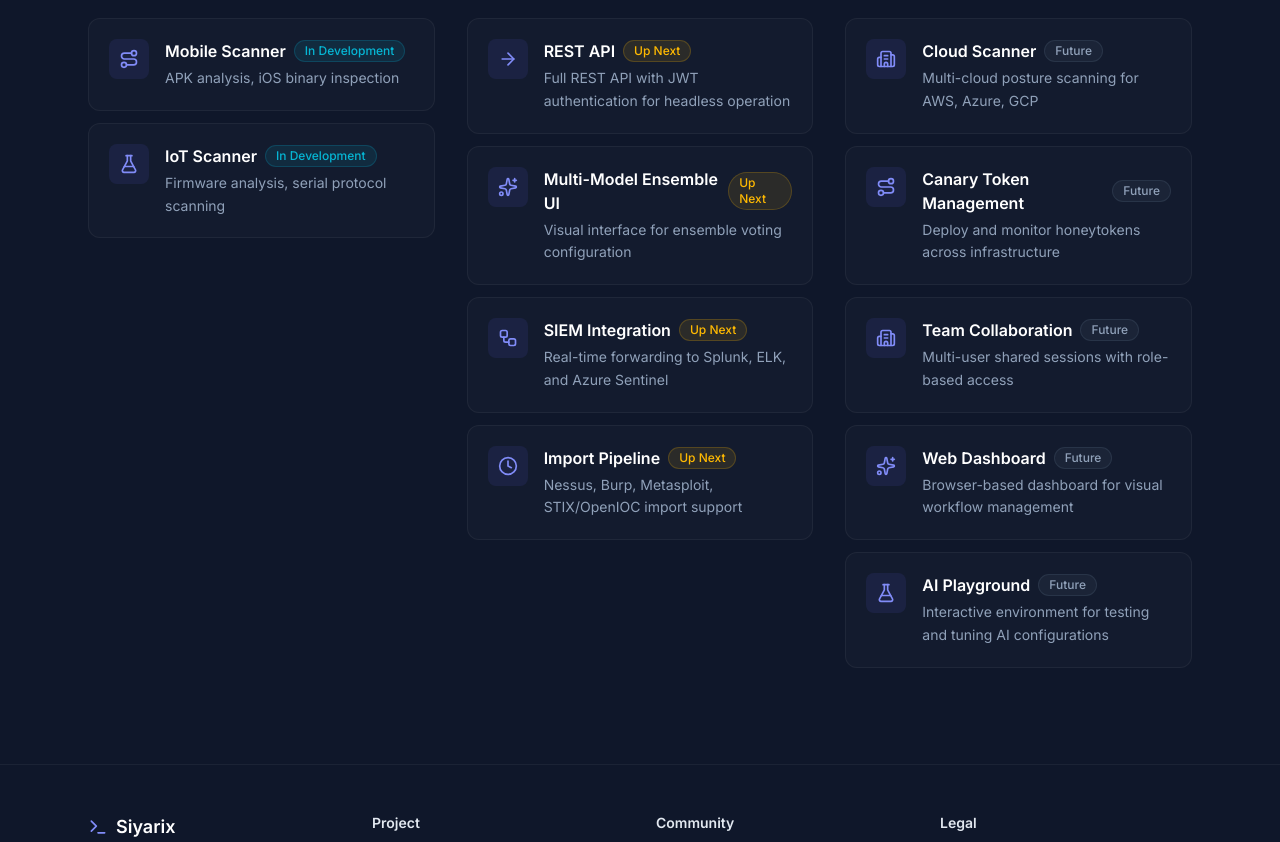
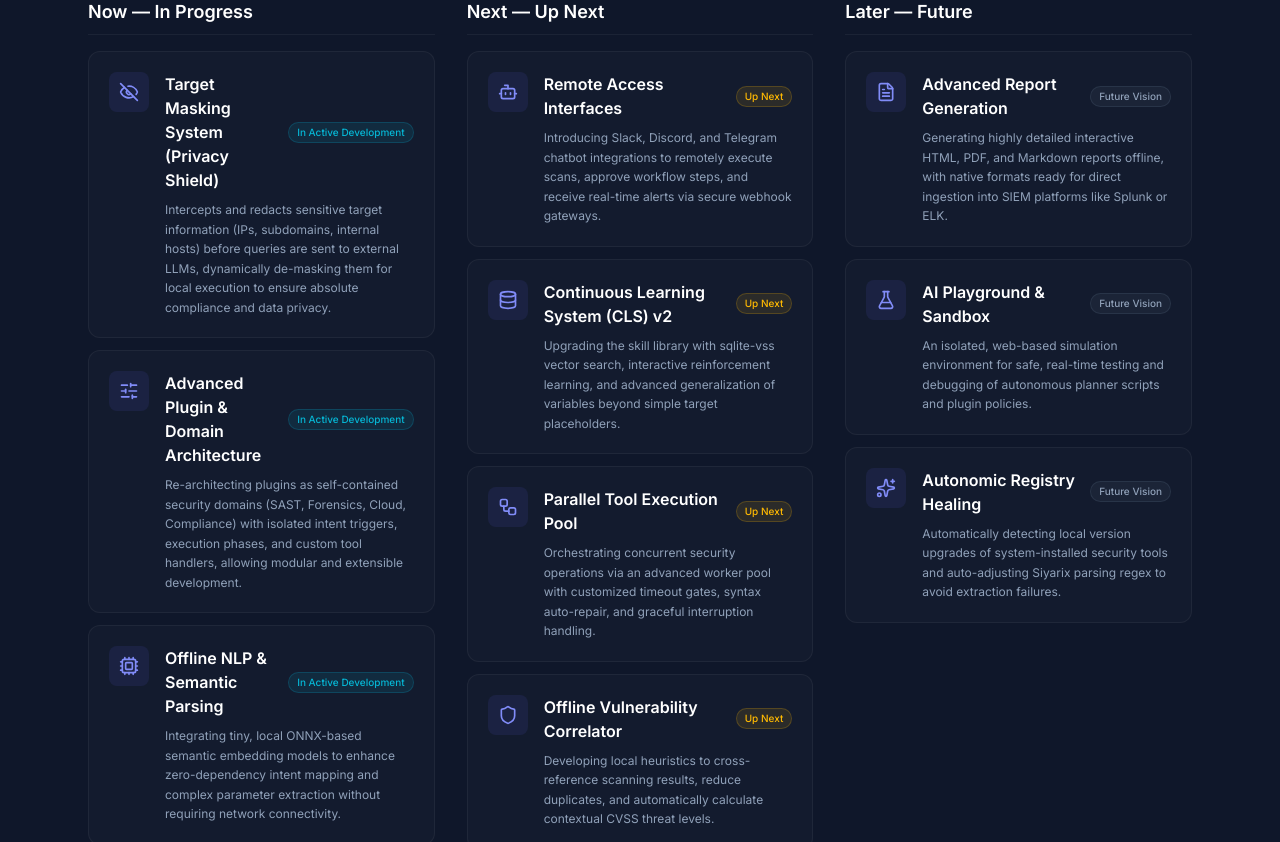
Before and after one commit to siyarix/siyarix.github.io, a Next.js app: page /roadmap in a window 1280 px wide. Shown: the part 409-1251 px from the top of the page. Built offline with nearby package versions, Linux system fonts and the light colour scheme.

Commit message:
Feat: Overhaul roadmap with comprehensive architectural improvements and future security domains

```diff
--- a/src/app/roadmap/page.tsx
+++ b/src/app/roadmap/page.tsx
@@ -9,6 +9,14 @@ import {
   FlaskConical,
   Building2,
   Workflow,
+  Shield,
+  Cpu,
+  Bot,
+  Database,
+  Terminal,
+  FileText,
+  EyeOff,
+  SlidersHorizontal,
 } from "lucide-react";
 import { cn } from "@/lib/utils";
 
@@ -23,82 +31,85 @@ interface RoadmapItem {
 }
 
 const items: RoadmapItem[] = [
+  // --- NOW ---
   {
-    title: "Cloud Scanner",
-    description: "Multi-cloud posture scanning for AWS, Azure, GCP",
-    status: "later",
-    statusLabel: "Future",
-    icon: Building2,
+    title: "Target Masking System (Privacy Shield)",
+    description: "Intercepts and redacts sensitive target information (IPs, subdomains, internal hosts) before queries are sent to external LLMs, dynamically de-masking them for local execution to ensure absolute compliance and data privacy.",
+    status: "now",
+    statusLabel: "In Active Development",
+    icon: EyeOff,
   },
   {
-    title: "Mobile Scanner",
-    description: "APK analysis, iOS binary inspection",
+    title: "Advanced Plugin & Domain Architecture",
+    description: "Re-architecting plugins as self-contained security domains (SAST, Forensics, Cloud, Compliance) with isolated intent triggers, execution phases, and custom tool handlers, allowing modular and extensible development.",
     status: "now",
-    statusLabel: "In Development",
-    icon: Route,
+    statusLabel: "In Active Development",
+    icon: SlidersHorizontal,
   },
   {
-    title: "IoT Scanner",
-    description: "Firmware analysis, serial protocol scanning",
+    title: "Offline NLP & Semantic Parsing",
+    description: "Integrating tiny, local ONNX-based semantic embedding models to enhance zero-dependency intent mapping and complex parameter extraction without requiring network connectivity.",
     status: "now",
-    statusLabel: "In Development",
-    icon: FlaskConical,
+    statusLabel: "In Active Development",
+    icon: Cpu,
   },
   {
-    title: "REST API",
-    description: "Full REST API with JWT authentication for headless operation",
+    title: "Self-Healing Parser Upgrades",
+    description: "Upgrading the core parser registry to support dynamic tool output adapters, automatically resolving structural changes and command-line drift in upstream security tools.",
+    status: "now",
+    statusLabel: "In Active Development",
+    icon: Terminal,
+  },
+  // --- NEXT ---
+  {
+    title: "Remote Access Interfaces",
+    description: "Introducing Slack, Discord, and Telegram chatbot integrations to remotely execute scans, approve workflow steps, and receive real-time alerts via secure webhook gateways.",
     status: "next",
     statusLabel: "Up Next",
-    icon: ArrowRight,
+    icon: Bot,
   },
   {
-    title: "Multi-Model Ensemble UI",
-    description: "Visual interface for ensemble voting configuration",
+    title: "Continuous Learning System (CLS) v2",
+    description: "Upgrading the skill library with sqlite-vss vector search, interactive reinforcement learning, and advanced generalization of variables beyond simple target placeholders.",
     status: "next",
     statusLabel: "Up Next",
-    icon: Sparkles,
+    icon: Database,
   },
   {
-    title: "SIEM Integration",
-    description: "Real-time forwarding to Splunk, ELK, and Azure Sentinel",
+    title: "Parallel Tool Execution Pool",
+    description: "Orchestrating concurrent security operations via an advanced worker pool with customized timeout gates, syntax auto-repair, and graceful interruption handling.",
     status: "next",
     statusLabel: "Up Next",
     icon: Workflow,
   },
   {
-    title: "Import Pipeline",
-    description: "Nessus, Burp, Metasploit, STIX/OpenIOC import support",
+    title: "Offline Vulnerability Correlator",
+    description: "Developing local heuristics to cross-reference scanning results, reduce duplicates, and automatically calculate contextual CVSS threat levels.",
     status: "next",
     statusLabel: "Up Next",
-    icon: Clock,
+    icon: Shield,
+  },
+  // --- LATER ---
+  {
+    title: "Advanced Report Generation",
+    description: "Generating highly detailed interactive HTML, PDF, and Markdown reports offline, with native formats ready for direct ingestion into SIEM platforms like Splunk or ELK.",
+    status: "later",
+    statusLabel: "Future Vision",
+    icon: FileText,
   },
   {
-    title: "Canary Token Management",
-    description: "Deploy and monitor honeytokens across infrastructure",
+    title: "AI Playground & Sandbox",
+    description: "An isolated, web-based simulation environment for safe, real-time testing and debugging of autonomous planner scripts and plugin policies.",
     status: "later",
-    statusLabel: "Future",
-    icon: Route,
+    statusLabel: "Future Vision",
+    icon: FlaskConical,
   },
   {
-    title: "Team Collaboration",
-    description: "Multi-user shared sessions with role-based access",
+    title: "Autonomic Registry Healing",
+    description: "Automatically detecting local version upgrades of system-installed security tools and auto-adjusting Siyarix parsing regex to avoid extraction failures.",
     status: "later",
-    statusLabel: "Future",
-    icon: Building2,
-  },
-  {
-    title: "Web Dashboard",
-    description: "Browser-based dashboard for visual workflow management",
-    status: "later",
-    statusLabel: "Future",
+    statusLabel: "Future Vision",
     icon: Sparkles,
-  },
-  {
-    title: "AI Playground",
-    description: "Interactive environment for testing and tuning AI configurations",
-    status: "later",
-    statusLabel: "Future",
-    icon: FlaskConical,
   },
 ];
 
@@ -131,8 +142,7 @@ export default function RoadmapPage() {
           Product <span className="gradient-text">Roadmap</span>
         </h1>
         <p className="mt-4 text-slate-400">
-          A look at what we&apos;re building now and what&apos;s on the horizon for the Siyarix
-          platform.
+          A look at the gaps we are addressing and the features on our horizon as we scale Siyarix.
         </p>
       </div>
 
@@ -159,7 +169,7 @@ export default function RoadmapPage() {
         <div className="mt-12 grid gap-8 md:grid-cols-3">
           {(["now", "next", "later"] as const).map((category) => (
             <div key={category}>
-              <h3 className="mb-4 text-lg font-semibold text-white capitalize">
+              <h3 className="mb-4 text-lg font-semibold text-white capitalize border-b border-white/5 pb-2">
                 {category === "now"
                   ? "Now — In Progress"
                   : category === "next"
@@ -196,18 +206,20 @@ function RoadmapCard({ item }: { item: RoadmapItem }) {
           <Icon className="h-5 w-5 text-siyarix-400" />
         </div>
         <div className="min-w-0 flex-1">
-          <div className="flex items-center gap-2">
-            <h3 className="font-semibold text-white">{item.title}</h3>
+          <div className="flex items-center gap-2 flex-wrap sm:flex-nowrap justify-between">
+            <h3 className="font-semibold text-white group-hover:text-siyarix-300 transition-colors">
+              {item.title}
+            </h3>
             <span
               className={cn(
-                "inline-flex items-center rounded-full border px-2.5 py-0.5 text-xs font-medium",
+                "inline-flex items-center rounded-full border px-2 py-0.5 text-[10px] font-medium shrink-0",
                 statusBadgeStyles[item.status]
               )}
             >
               {item.statusLabel}
             </span>
           </div>
-          <p className="mt-1 text-sm leading-relaxed text-slate-400">
+          <p className="mt-2 text-xs leading-relaxed text-slate-400">
             {item.description}
           </p>
         </div>
```
